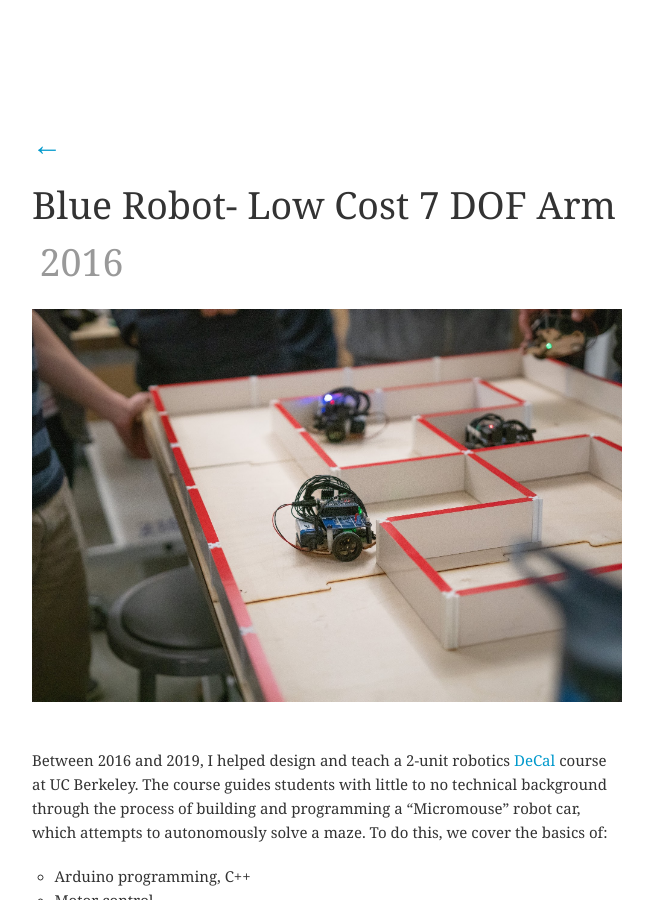
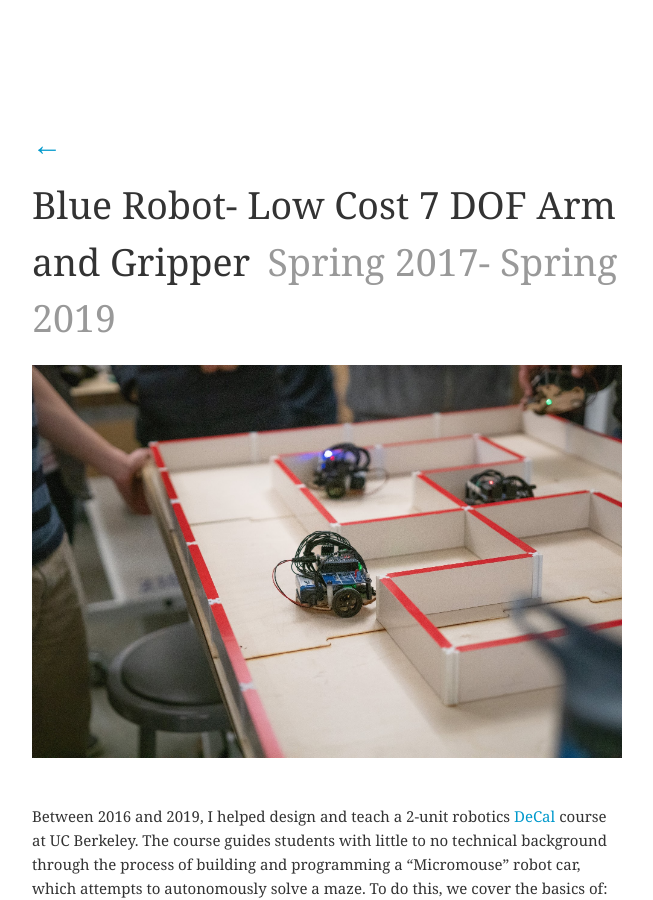
Before and after one commit to menglongguo/website, a Jekyll site: the page built from _projects/micromouse.md, in a window 1280 px wide and 900 px high. Shown: the whole window, without its empty margins (313-966 px from the left). Built offline with Jekyll 4.4.1, drawn with Linux system fonts in a browser that asks for light colours; comment, search, counter and statistics services are not loaded.

Commit message:
test year

```diff
--- a/_projects/micromouse.md
+++ b/_projects/micromouse.md
@@ -1,6 +1,6 @@
 ---
-title: Blue Robot- Low Cost 7 DOF Arm
-year: 2016
+title: Blue Robot- Low Cost 7 DOF Arm and Gripper
+year: Spring 2017- Spring 2019
 order: 105
 stlwv2_models: no
 ---
```
